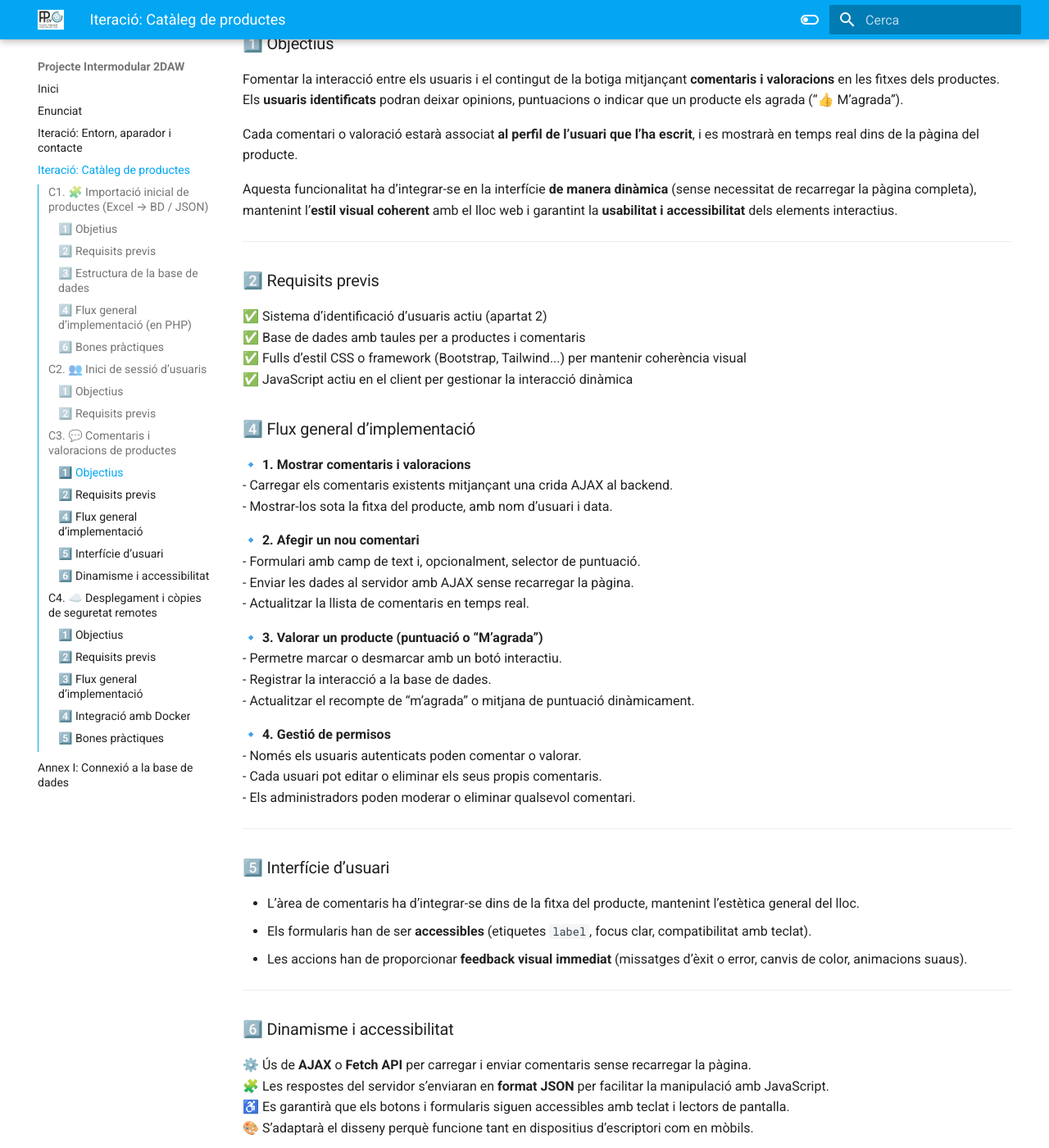
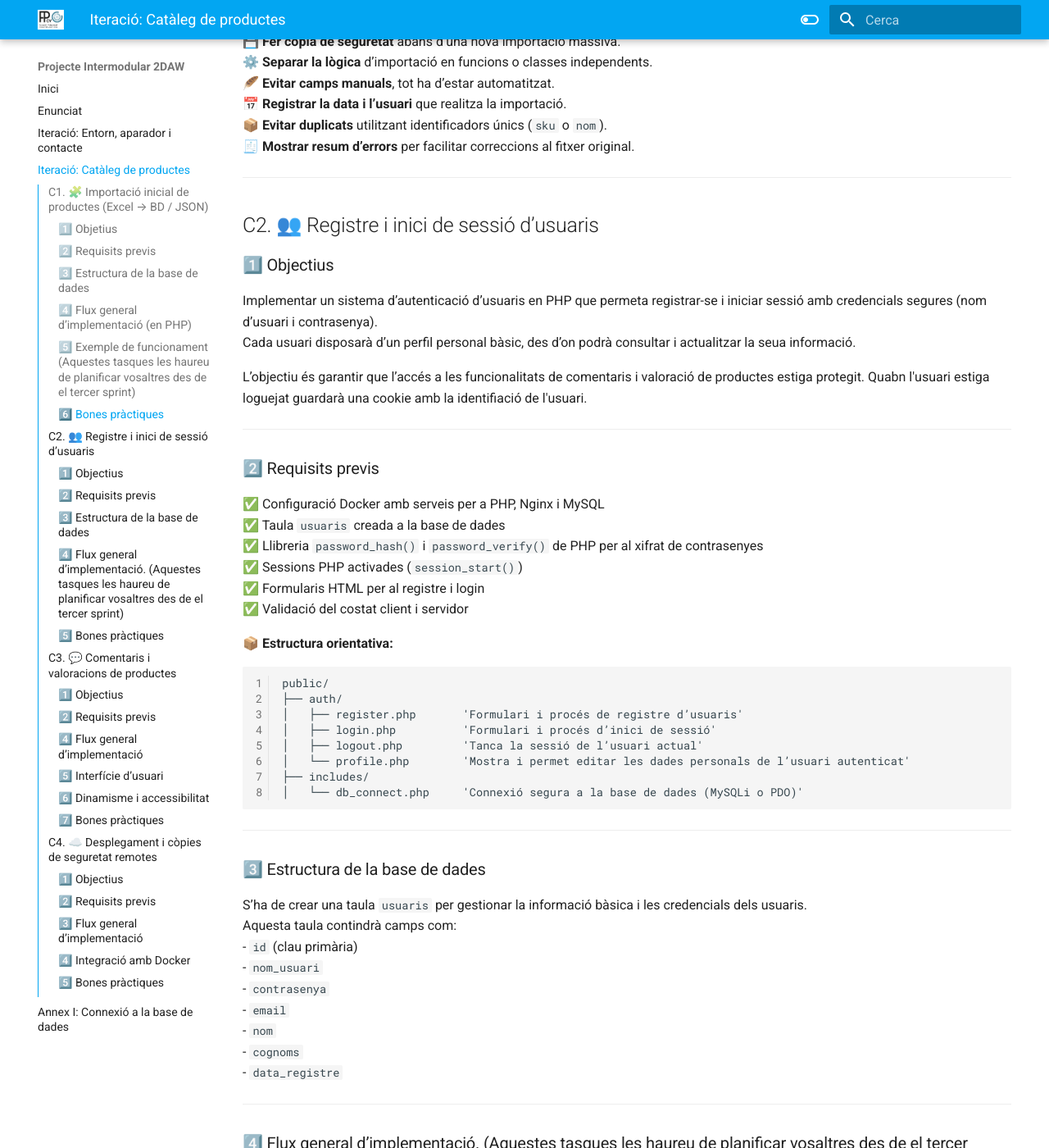
Before and after one commit to cipfpbatoi/pi2daw2526, an MkDocs documentation site: the page built from docs/sprint2.md, in a window 1280 px wide and 1400 px high, scrolled down 2977 px. Shown: the whole window at 82% size. Built offline with MkDocs 1.6.1 and Material for MkDocs 9.7.7, drawn with Linux system fonts in a browser that asks for light colours; some of the changed text lies outside the part shown.

Commit message:
Autenticació

````diff
--- a/docs/sprint2.md
+++ b/docs/sprint2.md
@@ -93,7 +93,7 @@ CREATE TABLE productes (
 
 🔹 **5. Importar a la base de dades**
    - Inserir els productes utilitzant consultes preparades (PDO).
-   - Evitar duplicats.
+   - Evitar duplicats mitjançant un camp únic (`sku` o `nom`).
 🔹 **6.Guardar el log de la importació**
 🔹 **7. Mostrar resultat final**
    - Nombre total de productes importats.
@@ -102,6 +102,27 @@ CREATE TABLE productes (
 
 ---
 
+### 5️⃣ Exemple de funcionament (Aquestes tasques les haureu de planificar vosaltres des de el tercer sprint)
+
+#### 🟦 To Do
+- Configuració Docker
+- Crear la carpeta `/uploads` amb permisos adequats.
+- Configurar la connexió a la base de dades.
+- Preparar el formulari d’upload.
+- Definir la taula `productes`.
+
+#### 🟨 In Progress
+- Lectura de l’arxiu Excel amb `PhpSpreadsheet`.
+- Validació de dades (preu, estoc, formats).
+- Creació del fitxer `products.json` de prova.
+
+#### 🟩 Done
+- ✅ Importació completada amb èxit.
+- ✅ Productes visibles a la base de dades.
+- ✅ Fitxer JSON generat correctament.
+- ✅ Informe d’errors i resum final.
+
+---
 
 ### 6️⃣ Bones pràctiques
 
@@ -115,29 +136,89 @@ CREATE TABLE productes (
 
 ---
 
-## C2. 👥 Inici de sessió d’usuaris
+## C2. 👥 Registre i inici de sessió d’usuaris
 
 ### 1️⃣ Objectius
 
-Implementar un sistema de identificació d’usuaris en PHP amb la finalitat de permetre als usuaris identificats  poder qualificar el productes. Consistirà en guardar en les cookies l'email de l'usuari.
+Implementar un sistema d’autenticació d’usuaris en PHP que permeta registrar-se i iniciar sessió amb credencials segures (nom d’usuari i contrasenya).
+Cada usuari disposarà d’un perfil personal bàsic, des d’on podrà consultar i actualitzar la seua informació.
 
+L’objectiu és garantir que l’accés a les funcionalitats de comentaris i valoració de productes estiga protegit.
+Quabn l'usuari estiga loguejat guardarà una cookie amb la identifiació de l'usuari.
 
 ---
 
 ### 2️⃣ Requisits previs
 
 ✅ Configuració Docker amb serveis per a PHP, Nginx i MySQL
-✅ Formulari HTML per a la identificació
+✅ Taula `usuaris` creada a la base de dades
+✅ Llibreria `password_hash()` i `password_verify()` de PHP per al xifrat de contrasenyes
+✅ Sessions PHP activades (`session_start()`)
+✅ Formularis HTML per al registre i login
+✅ Validació del costat client i servidor
 
+📦 **Estructura orientativa:**
+```
+public/
+├── auth/
+│   ├── register.php       'Formulari i procés de registre d’usuaris'
+│   ├── login.php          'Formulari i procés d’inici de sessió'
+│   ├── logout.php         'Tanca la sessió de l’usuari actual'
+│   └── profile.php        'Mostra i permet editar les dades personals de l’usuari autenticat'
+├── includes/
+│   └── db_connect.php     'Connexió segura a la base de dades (MySQLi o PDO)'
+```
+---
+
+### 3️⃣ Estructura de la base de dades
+
+S’ha de crear una taula `usuaris` per gestionar la informació bàsica i les credencials dels usuaris.
+Aquesta taula contindrà camps com:
+- `id` (clau primària)
+- `nom_usuari`
+- `contrasenya`
+- `email`
+- `nom`
+- `cognoms`
+- `data_registre`
 
 ---
+
+### 4️⃣ Flux general d’implementació. (Aquestes tasques les haureu de planificar vosaltres des de el tercer sprint)
+
+🔹 **1. Registre d’usuari**
+   - Crear un formulari HTML amb nom, correu i contrasenya.
+   - Validar les dades i comprovar que no hi haja duplicats.
+   - Xifrar la contrasenya abans de guardar-la a la base de dades.
+
+🔹 **2. Inici de sessió**
+   - Formulari per a l’autenticació amb usuari i contrasenya.
+   - Verificar credencials i establir una sessió segura.
+
+🔹 **3. Perfil d’usuari**
+   - Mostrar la informació personal i permetre la seua modificació.
+
+🔹 **4. Tancament de sessió**
+   - Esborrar la sessió i redirigir l’usuari a la pàgina d’inici.
+
+---
+
+### 5️⃣ Bones pràctiques
+
+🔐 **Hash de contrasenyes:** utilitzar `password_hash()` i `password_verify()`, mai guardar-les en text pla.
+🧱 **Sessions segures:** regenerar l’ID de sessió després del login (`session_regenerate_id(true)`).
+🚫 **Protecció contra SQL Injection:** usar sempre sentències preparades.
+🧩 **Validació:** comprovar camps buits, longituds i formats de correu.
+📱 **Disseny responsiu:** formularis funcionals en tots els dispositius.
+🧾 **Feedback d’usuari:** missatges clars d’error o èxit durant el procés d’autenticació.
+
 
 ## C3. 💬 Comentaris i valoracions de productes
 
 ### 1️⃣ Objectius
 
 Fomentar la interacció entre els usuaris i el contingut de la botiga mitjançant **comentaris i valoracions** en les fitxes dels productes.
-Els **usuaris identificats** podran deixar opinions, puntuacions o indicar que un producte els agrada (“👍 M’agrada”).
+Els **usuaris autenticats** podran deixar opinions, puntuacions o indicar que un producte els agrada (“👍 M’agrada”).
 
 Cada comentari o valoració estarà associat **al perfil de l’usuari que l’ha escrit**, i es mostrarà en temps real dins de la pàgina del producte.
 
@@ -147,10 +228,12 @@ Aquesta funcionalitat ha d’integrar-se en la interfície **de manera dinàmica
 
 ### 2️⃣ Requisits previs
 
-✅ Sistema d’identificació d’usuaris actiu (apartat 2)
+✅ Sistema d’autenticació d’usuaris actiu (apartat 2)
 ✅ Base de dades amb taules per a productes i comentaris
+✅ Entorn amb suport per a **AJAX** o **Fetch API** per enviar dades sense recarregar la pàgina
 ✅ Fulls d’estil CSS o framework (Bootstrap, Tailwind...) per mantenir coherència visual
 ✅ JavaScript actiu en el client per gestionar la interacció dinàmica
+
 
 
 ### 4️⃣ Flux general d’implementació
@@ -190,6 +273,18 @@ Aquesta funcionalitat ha d’integrar-se en la interfície **de manera dinàmica
 🧩 Les respostes del servidor s’enviaran en **format JSON** per facilitar la manipulació amb JavaScript.
 ♿ Es garantirà que els botons i formularis siguen accessibles amb teclat i lectors de pantalla.
 🎨 S’adaptarà el disseny perquè funcione tant en dispositius d’escriptori com en mòbils.
+
+---
+
+### 7️⃣ Bones pràctiques
+
+🧱 **Validar dades al servidor i al client** abans de guardar comentaris o puntuacions.
+🚫 **Evitar SPAM o abús** mitjançant límits de freqüència o CAPTCHA.
+🔐 **Comprovar autenticació** abans de permetre qualsevol acció.
+🧾 **Registrar la data i usuari** de cada comentari per a traçabilitat.
+📊 **Mostrar estadístiques bàsiques** (nombre de comentaris, valoració mitjana).
+🧠 **Separar la lògica del frontend i backend** per facilitar manteniment.
+
 
 
 ## C4. ☁️ Desplegament i còpies de seguretat remotes
@@ -263,5 +358,3 @@ deploy/
 🧩 **Verificar les còpies** periòdicament per garantir que són restaurables.
 🧱 **Separar entorns** (producció, preproducció, desenvolupament) per evitar errors humans.
 🌍 **Notificar o registrar** cada desplegament per tindre un historial de versions.
-
----
````
